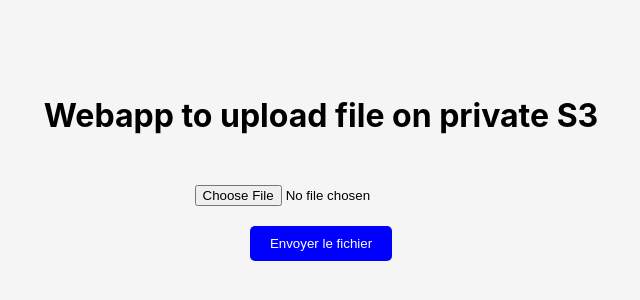
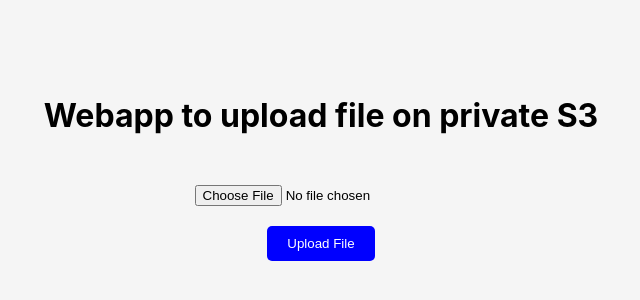
Before and after one commit to Jean-Quenault/upload-s3-webapp, a React (Create React App) app: page / in a window 1280 px wide. Shown: the part 206-506 px from the top of the page, without its empty margins (319-959 px from the left). Built offline with nearby package versions, Linux system fonts and the light colour scheme.

Commit message:
Add percentage to the progress bar

```diff
--- a/src/ApiHandler.js
+++ b/src/ApiHandler.js
@@ -47,8 +47,9 @@
     <div style={{ display: 'flex', flexDirection: 'column', alignItems: 'center', justifyContent: 'center', height: '100vh', backgroundColor: '#f5f5f5' }}>
       <h1 style={{ marginBottom: '50px' }}>Webapp to upload file on private S3</h1>
       <input type="file" onChange={handleFileChange} style={{ marginBottom: '20px' }} />
-      <button onClick={uploadFile} style={{ padding: '10px 20px', backgroundColor: 'blue', color: 'white', border: 'none', borderRadius: '5px', marginBottom: '20px' }}>Envoyer le fichier</button>
+      <button onClick={uploadFile} style={{ padding: '10px 20px', backgroundColor: 'blue', color: 'white', border: 'none', borderRadius: '5px', marginBottom: '20px' }}>Upload File</button>
       <p>{message}</p> {/* Display the message */}
+      {uploadProgress > 0 && <p>Upload Progress: {uploadProgress}%</p>} {/* Display the upload progress */}
       {uploadProgress > 0 && <progress value={uploadProgress} max="100" />} {/* Display the progress bar */}
     </div>
   );
```
